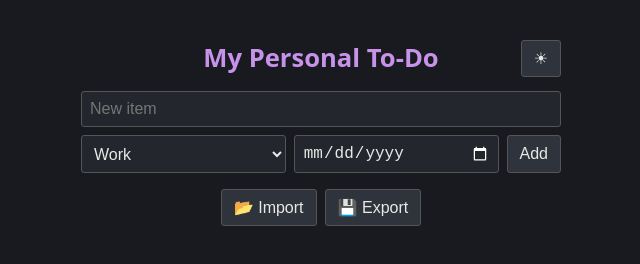
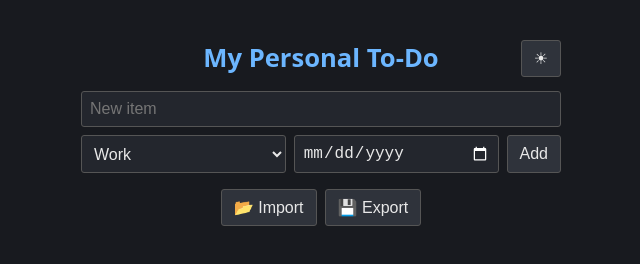
Before and after one commit to luanboo/todo, a plain HTML site: page index.html in a window 1280 px wide. Both pictures are taken after a click on the button "Toggle dark/light mode". Shown: the whole page, without its empty margins (319-959 px from the left). Drawn offline with Linux system fonts and the light colour scheme.

Commit message:
Make page heading blue
Co-Authored-By: Claude Sonnet 5.5 <noreply@anthropic.com>

```diff
--- a/index.html
+++ b/index.html
@@ -18,8 +18,8 @@
   body { font-family: system-ui, sans-serif; max-width: 480px; margin: 40px auto; padding: 0 16px;
          background: var(--bg); color: var(--fg); }
   header { position: relative; }
-  h1 { text-align: center; margin: 0 52px 16px; font-size: 1.6rem; color: #7b1fa2; }
-  :root[data-theme=dark] h1 { color: #c792ea; }
+  h1 { text-align: center; margin: 0 52px 16px; font-size: 1.6rem; color: #1565c0; }
+  :root[data-theme=dark] h1 { color: #6cb6ff; }
   #form #text { flex: 1 1 100%; }
   #form select, #form input[type=date] { flex: 1 1 0; min-width: 0; }
   #form > button { flex: 0 0 auto; }
```
